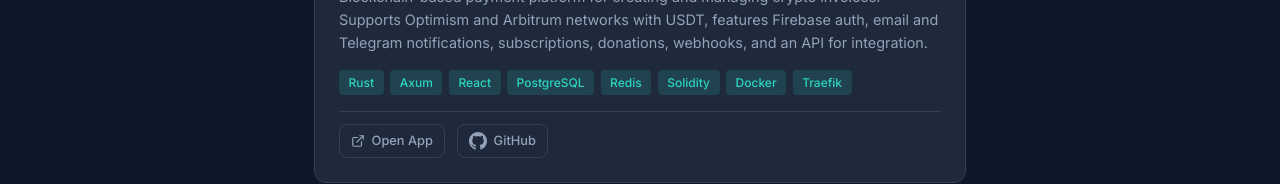
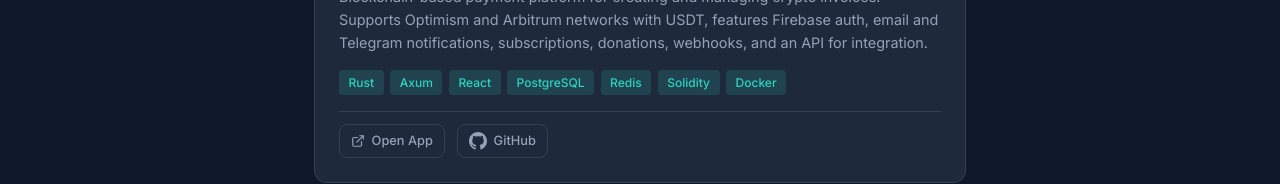
Before and after one commit to ku113p/infra, a React (Vite) app in the folder compose/landing/app/: page / in a window 1280 px wide. Shown: the part 595-779 px from the top of the page. Built offline with nearby package versions, Linux system fonts and the light colour scheme.

Commit message:
fix: remove Traefik from project tech stacks on landing page

```diff
--- a/compose/landing/app/src/data/projects.js
+++ b/compose/landing/app/src/data/projects.js
@@ -3,7 +3,7 @@ const projects = [
     name: "CryoPay",
     description:
       "Blockchain-based payment platform for creating and managing crypto invoices. Supports Optimism and Arbitrum networks with USDT, features Firebase auth, email and Telegram notifications, subscriptions, donations, webhooks, and an API for integration.",
-    tech: ["Rust", "Axum", "React", "PostgreSQL", "Redis", "Solidity", "Docker", "Traefik"],
+    tech: ["Rust", "Axum", "React", "PostgreSQL", "Redis", "Solidity", "Docker"],
     links: [
       { label: "Open App", url: "https://pay.syncapp.tech" },
       {
@@ -17,7 +17,7 @@ const projects = [
     name: "Interview",
     description:
       "AI-powered interview platform that maps your professional experience through conversation. Includes a promo landing page, backend API with LangGraph-driven interview workflows, and an MCP server for tool integration.",
-    tech: ["Python", "FastAPI", "LangGraph", "SQLite", "Docker", "Traefik"],
+    tech: ["Python", "FastAPI", "LangGraph", "SQLite", "Docker"],
     links: [
       { label: "Promo", url: "https://promo.interview.syncapp.tech" },
       {
```
